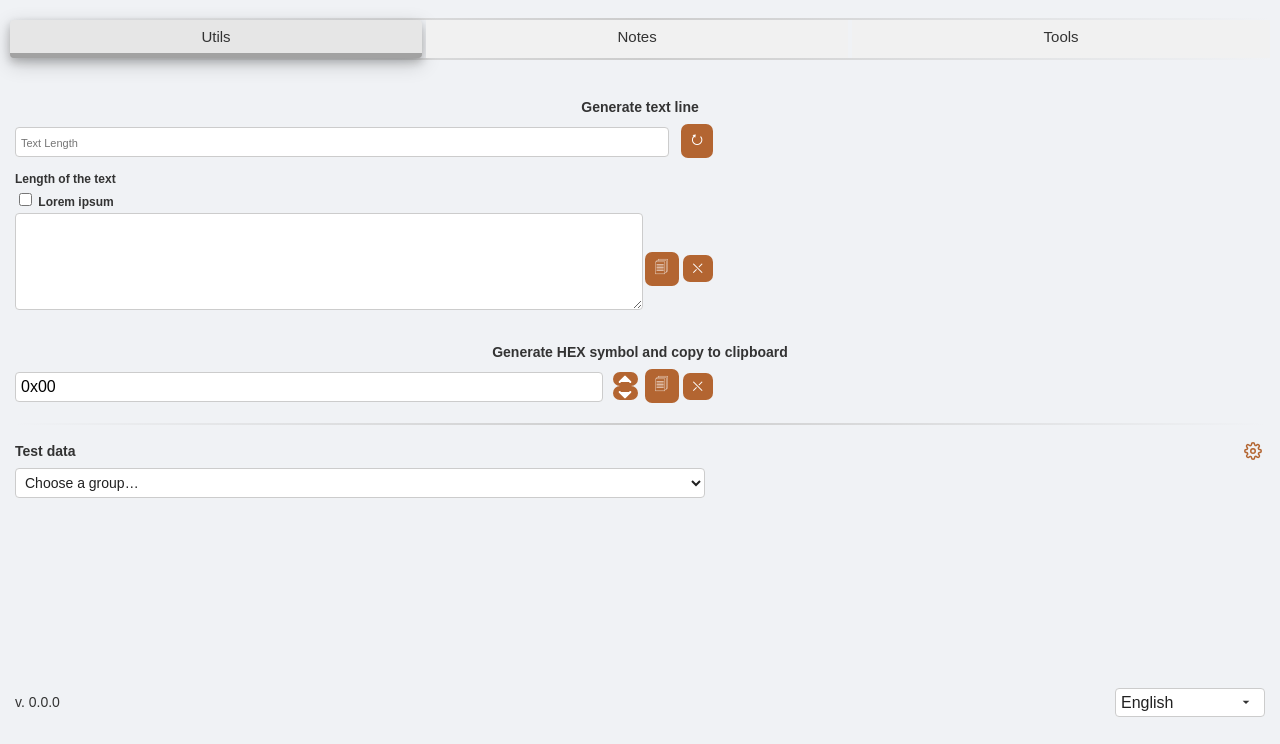
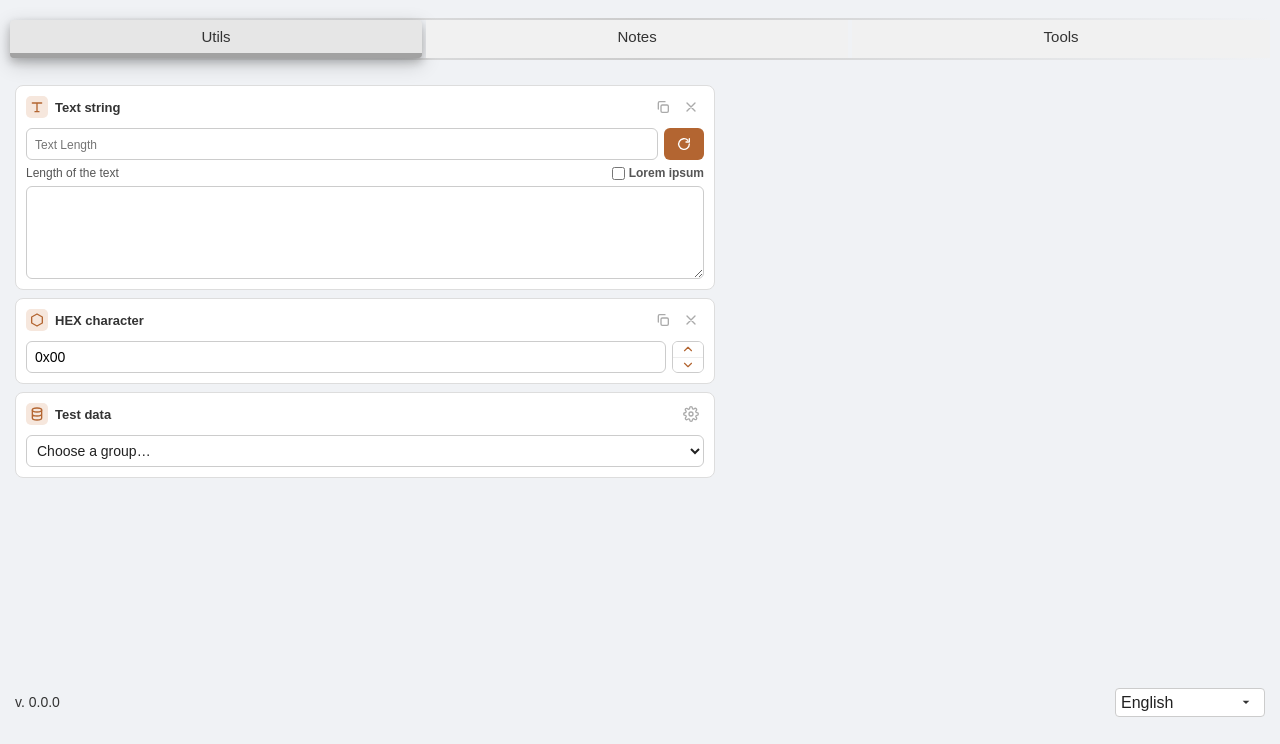
Before and after one commit to DenVilmont/QA-Utilities, a browser extension: page pages/index.html in a window 1280 px wide. Shown: the part 56-800 px from the top of the page. Drawn offline with Linux system fonts and the light colour scheme.

Commit message:
Utilities and Notes tabs as cards
- Every block (text string, HEX character, test data, notepad, saved
  values) is a white card: title with a small icon on the left, grey
  line icon buttons (copy, clear, settings) on the right.
- Filled orange buttons only for the main actions (generate, save).
- "Length of the text" and "Lorem ipsum" in one line; HEX up / down
  as one small bordered switch.
- Fields and text areas: 6 px corners, orange focus ring.
- Shorter titles: "Text string", "HEX character", "Saved values".
- Row icons use the same icon-button style as the card buttons;
  old notepad-header, settings-button and flex-height styles removed.

Co-Authored-By: Claude Opus 5.5 <noreply@anthropic.com>
Claude-Session: https://claude.ai/code/session_01SLgJpUCAEMqJXRgD9LH6sU

```diff
--- a/_locales/en/messages.json
+++ b/_locales/en/messages.json
@@ -9,13 +9,13 @@
       "message": "Enter anything to save"
    },
    "GenerateHEXsimbolAndCopy": {
-      "message": "Generate HEX symbol and copy to clipboard"
+      "message": "HEX character"
    },
    "NotSavedStorageFull": {
       "message": "Not saved: storage is full"
    },
    "SaveAndCopyValues": {
-      "message": "Save and Copy Values"
+      "message": "Saved values"
    },
    "WriteYourNotesHere": {
       "message": "Write your notes here..."
@@ -193,7 +193,7 @@
       "message": "Generate"
    },
    "generateTextLine": {
-      "message": "Generate text line"
+      "message": "Text string"
    },
    "gifSize": {
       "message": "GIF size (remembered for next time)"
--- a/_locales/pt/messages.json
+++ b/_locales/pt/messages.json
@@ -9,13 +9,13 @@
       "message": "Digite qualquer coisa para salvar"
    },
    "GenerateHEXsimbolAndCopy": {
-      "message": "Gerar símbolo HEX e copiar para a área de transferência"
+      "message": "Caractere HEX"
    },
    "NotSavedStorageFull": {
       "message": "Não salvo: o armazenamento está cheio"
    },
    "SaveAndCopyValues": {
-      "message": "Salvar e copiar valores"
+      "message": "Valores salvos"
    },
    "WriteYourNotesHere": {
       "message": "Escreva suas notas aqui..."
@@ -193,7 +193,7 @@
       "message": "Gerar"
    },
    "generateTextLine": {
-      "message": "Gerar linha de texto"
+      "message": "Linha de texto"
    },
    "gifSize": {
       "message": "Tamanho do GIF (fica guardado para a próxima vez)"
--- a/_locales/ru/messages.json
+++ b/_locales/ru/messages.json
@@ -9,13 +9,13 @@
       "message": "Введите что-нибудь для сохранения"
    },
    "GenerateHEXsimbolAndCopy": {
-      "message": "Создать HEX-символ и скопировать в буфер обмена"
+      "message": "HEX-символ"
    },
    "NotSavedStorageFull": {
       "message": "Не сохранено: хранилище переполнено"
    },
    "SaveAndCopyValues": {
-      "message": "Сохранить и скопировать значения"
+      "message": "Сохранённые значения"
    },
    "WriteYourNotesHere": {
       "message": "Напишите свои заметки здесь..."
@@ -193,7 +193,7 @@
       "message": "Создать"
    },
    "generateTextLine": {
-      "message": "Создать строку текста"
+      "message": "Строка текста"
    },
    "gifSize": {
       "message": "Размер GIF (запоминается на будущее)"
--- a/pages/index.html
+++ b/pages/index.html
@@ -18,62 +18,71 @@
     </div>
     <div class="content">
       <div class="tab-content tab1">
-        <div class="randomText">
-          <h3><span class="i18n" data-i18n="generateTextLine"></span></h3>
-          <div class="flex-height-container">
-            <input id="textLength" class="flex-height" type="text" data-i18n-placeholder="textLength" />
-            <button id="generateText" data-i18n-title="generate">&#x2b6e;</button>
+        <section class="card">
+          <div class="card-header">
+            <h3 class="card-title">
+              <svg class="card-title-icon" viewBox="0 0 24 24" aria-hidden="true"><path d="M5 6h14M12 6v13M9 19h6"/></svg>
+              <span class="i18n" data-i18n="generateTextLine"></span>
+            </h3>
+            <button id="copyRandomTextButton" class="icon-button" type="button" data-i18n-title="copy" data-i18n-aria-label="copy"><svg viewBox="0 0 24 24" aria-hidden="true"><rect x="9" y="9" width="11" height="11" rx="2"/><path d="M5 15V6a2 2 0 0 1 2-2h8"/></svg></button>
+            <button id="clearRandomTextButton" class="icon-button delete-btn" type="button" data-i18n-title="clear" data-i18n-aria-label="clear"><svg viewBox="0 0 24 24" aria-hidden="true"><path d="M6 6l12 12M18 6L6 18"/></svg></button>
           </div>
-          <h4>
-            <span class="i18n" data-i18n="lengthOfTheText"></span>
-            <span id="textLengthResult"></span>
-          </h4>
-          <h4>
-            <input type="checkbox" id="loremIpsumText">
-            <label for="loremIpsumText" class="i18n" data-i18n="loremIpsum"></label>
-          </h4>
-          <div class="flex-height-container">
-            <textarea id="randomTextTextarea" rows="5" cols="30"></textarea>
-            <button id="copyRandomTextButton" class="copyTextButton" data-i18n-title="copy">&#x1f5d0;</button>
-            <button id="clearRandomTextButton" class="clearTextButton" data-i18n-title="clear">&#x26cc;</button>
+          <div class="card-row">
+            <input id="textLength" type="text" data-i18n-placeholder="textLength" />
+            <button id="generateText" class="primary-button" type="button" data-i18n-title="generate" data-i18n-aria-label="generate">
+              <svg viewBox="0 0 24 24" aria-hidden="true"><path d="M20 12a8 8 0 1 1-2.3-5.6"/><path d="M20 4v5h-5"/></svg>
+            </button>
           </div>
-        </div>
+          <div class="card-row text-options">
+            <span class="text-length-info">
+              <span class="i18n" data-i18n="lengthOfTheText"></span><span id="textLengthResult"></span>
+            </span>
+            <label class="checkbox-label">
+              <input type="checkbox" id="loremIpsumText">
+              <span class="i18n" data-i18n="loremIpsum"></span>
+            </label>
+          </div>
+          <textarea id="randomTextTextarea" rows="5" cols="30"></textarea>
+        </section>
 
-        <div>
-          <h3><span class="i18n" data-i18n="GenerateHEXsimbolAndCopy"></span></h3>
-          <div class="flex-height-container hex-input-container">
-            <input id="hexCharText" class="flex-height" type="text" placeholder="0x1a" value="0x00"/>
+        <section class="card">
+          <div class="card-header">
+            <h3 class="card-title">
+              <svg class="card-title-icon" viewBox="0 0 24 24" aria-hidden="true"><path d="M12 3l8 4.5v9L12 21l-8-4.5v-9z"/></svg>
+              <span class="i18n" data-i18n="GenerateHEXsimbolAndCopy"></span>
+            </h3>
+            <button id="copyHexButton" class="icon-button" type="button" data-i18n-title="copy" data-i18n-aria-label="copy"><svg viewBox="0 0 24 24" aria-hidden="true"><rect x="9" y="9" width="11" height="11" rx="2"/><path d="M5 15V6a2 2 0 0 1 2-2h8"/></svg></button>
+            <button id="clearHexButton" class="icon-button delete-btn" type="button" data-i18n-title="clear" data-i18n-aria-label="clear"><svg viewBox="0 0 24 24" aria-hidden="true"><path d="M6 6l12 12M18 6L6 18"/></svg></button>
+          </div>
+          <div class="card-row">
+            <input id="hexCharText" type="text" placeholder="0x1a" value="0x00"/>
             <div class="hex-controls">
-              <button id="hexUp" class="hex-btn" data-i18n-title="hexUp">
-                <svg width="16" height="16" viewBox="0 0 24 24" fill="white" xmlns="http://www.w3.org/2000/svg">
-                  <path d="M4 15l8-8 8 8" stroke="white" stroke-width="3" stroke-linecap="round" stroke-linejoin="round"/>
-                </svg>
+              <button id="hexUp" class="hex-btn" type="button" data-i18n-title="hexUp">
+                <svg viewBox="0 0 24 24" aria-hidden="true"><path d="M6 15l6-6 6 6"/></svg>
               </button>
-              <button id="hexDown" class="hex-btn" data-i18n-title="hexDown">
-                <svg width="16" height="16" viewBox="0 0 24 24" fill="white" xmlns="http://www.w3.org/2000/svg">
-                  <path d="M4 9l8 8 8-8" stroke="white" stroke-width="3" stroke-linecap="round" stroke-linejoin="round"/>
-                </svg>
+              <button id="hexDown" class="hex-btn" type="button" data-i18n-title="hexDown">
+                <svg viewBox="0 0 24 24" aria-hidden="true"><path d="M6 9l6 6 6-6"/></svg>
               </button>
             </div>
-            <button id="copyHexButton" class="copyTextButton" data-i18n-title="copy">&#x1f5d0;</button>
-            <button id="clearHexButton" class="clearTextButton" data-i18n-title="clear">&#x26cc;</button>
           </div>
-        </div>
-        <div class="divider"></div>
+        </section>
 
-        <div class="test-data">
-          <h3 class="section-header">
-            <span class="i18n" data-i18n="testData"></span>
-            <button id="testDataSettingsButton" class="settings-button" type="button" data-i18n-title="testDataSettings" data-i18n-aria-label="testDataSettings">
+        <section class="card test-data">
+          <div class="card-header">
+            <h3 class="card-title">
+              <svg class="card-title-icon" viewBox="0 0 24 24" aria-hidden="true"><ellipse cx="12" cy="6" rx="7" ry="3"/><path d="M5 6v12c0 1.7 3.1 3 7 3s7-1.3 7-3V6M5 12c0 1.7 3.1 3 7 3s7-1.3 7-3"/></svg>
+              <span class="i18n" data-i18n="testData"></span>
+            </h3>
+            <button id="testDataSettingsButton" class="icon-button" type="button" data-i18n-title="testDataSettings" data-i18n-aria-label="testDataSettings">
               <svg viewBox="0 0 24 24" aria-hidden="true">
                 <circle cx="12" cy="12" r="3"/>
                 <path d="M19.4 15a1.7 1.7 0 0 0 .3 1.8l.1.1a2 2 0 1 1-2.8 2.8l-.1-.1a1.7 1.7 0 0 0-1.8-.3 1.7 1.7 0 0 0-1 1.5V21a2 2 0 1 1-4 0v-.1a1.7 1.7 0 0 0-1.1-1.5 1.7 1.7 0 0 0-1.8.3l-.1.1a2 2 0 1 1-2.8-2.8l.1-.1a1.7 1.7 0 0 0 .3-1.8 1.7 1.7 0 0 0-1.5-1H3a2 2 0 1 1 0-4h.1a1.7 1.7 0 0 0 1.5-1.1 1.7 1.7 0 0 0-.3-1.8l-.1-.1a2 2 0 1 1 2.8-2.8l.1.1a1.7 1.7 0 0 0 1.8.3H9a1.7 1.7 0 0 0 1-1.5V3a2 2 0 1 1 4 0v.1a1.7 1.7 0 0 0 1 1.5 1.7 1.7 0 0 0 1.8-.3l.1-.1a2 2 0 1 1 2.8 2.8l-.1.1a1.7 1.7 0 0 0-.3 1.8V9a1.7 1.7 0 0 0 1.5 1H21a2 2 0 1 1 0 4h-.1a1.7 1.7 0 0 0-1.5 1z"/>
               </svg>
             </button>
-          </h3>
-          <div class="flex-height-container">
+          </div>
+          <div class="card-row">
             <select id="testDataGroupSelect" class="test-data-select"></select>
-            <button id="clearTestDataGroupButton" class="clearTextButton" type="button" data-i18n-title="testDataHideValues" hidden>&#x26cc;</button>
+            <button id="clearTestDataGroupButton" class="icon-button delete-btn" type="button" data-i18n-title="testDataHideValues" data-i18n-aria-label="testDataHideValues" hidden><svg viewBox="0 0 24 24" aria-hidden="true"><path d="M6 6l12 12M18 6L6 18"/></svg></button>
           </div>
           <div id="insertModeButtons" class="insert-modes" hidden>
             <button type="button" class="insert-mode-button active" data-mode="copy" data-i18n="insertModeCopy" data-i18n-title="insertModeCopyHint"></button>
@@ -81,21 +90,34 @@
             <button type="button" class="insert-mode-button" data-mode="bypass" data-i18n="insertModeBypass" data-i18n-title="insertModeBypassHint"></button>
           </div>
           <div id="testDataValues" class="test-data-values"></div>
-        </div>
+        </section>
       </div>
 
       <div class="tab-content tab2">
-        <h3 class="notepad-header">
-          <span class="i18n" data-i18n="notepad"></span>
-          <button id="clearNotebookButton" class="clearTextButton" data-i18n-title="clear">&#x26cc;</button>
-        </h3>
-        <textarea id="notebook" rows="10" cols="30" data-i18n-placeholder="WriteYourNotesHere"></textarea>
-        <h3><span class="i18n" data-i18n="SaveAndCopyValues"></span></h3>
-        <div class="flex-height-container">
-          <input id="valueInput" class="flex-height" type="text" data-i18n-placeholder="EnterValueToSave">
-          <button id="saveValueButton" class="i18n" data-i18n="save"></button>
-        </div>
-        <div id="savedValues" class="value-card" role="list"></div>
+        <section class="card">
+          <div class="card-header">
+            <h3 class="card-title">
+              <svg class="card-title-icon" viewBox="0 0 24 24" aria-hidden="true"><path d="M6 3h9l4 4v14H6z"/><path d="M9 10h7M9 14h7M9 18h4"/></svg>
+              <span class="i18n" data-i18n="notepad"></span>
+            </h3>
+            <button id="clearNotebookButton" class="icon-button delete-btn" type="button" data-i18n-title="clear" data-i18n-aria-label="clear"><svg viewBox="0 0 24 24" aria-hidden="true"><path d="M6 6l12 12M18 6L6 18"/></svg></button>
+          </div>
+          <textarea id="notebook" rows="10" cols="30" data-i18n-placeholder="WriteYourNotesHere"></textarea>
+        </section>
+
+        <section class="card">
+          <div class="card-header">
+            <h3 class="card-title">
+              <svg class="card-title-icon" viewBox="0 0 24 24" aria-hidden="true"><path d="M7 3h10v18l-5-4-5 4z"/></svg>
+              <span class="i18n" data-i18n="SaveAndCopyValues"></span>
+            </h3>
+          </div>
+          <div class="card-row">
+            <input id="valueInput" type="text" data-i18n-placeholder="EnterValueToSave">
+            <button id="saveValueButton" class="primary-button i18n" type="button" data-i18n="save"></button>
+          </div>
+          <div id="savedValues" class="value-card" role="list"></div>
+        </section>
       </div>
       <div class="tab-content tab3">
         <h3><span class="i18n" data-i18n="screenshot"></span></h3>
--- a/scripts/value-row.js
+++ b/scripts/value-row.js
@@ -85,7 +85,7 @@ const DELETE_ICON = '<svg viewBox="0 0 24 24" aria-hidden="true"><path d="M6 6l1
 function createIconButton(className, action, titleKey, icon) {
   const button = document.createElement('button');
   button.type = 'button';
-  button.className = `value-row-icon ${className}`;
+  button.className = `icon-button ${className}`;
   button.setAttribute('data-action', action);
   button.setAttribute('data-i18n-title', titleKey);
   button.setAttribute('data-i18n-aria-label', titleKey);
--- a/styles/main.css
+++ b/styles/main.css
@@ -22,26 +22,25 @@ h3 {
     text-align: center;
 }
 
-/* "Length of the text" and "Lorem ipsum" under the text generator: without the big default h4 margins. */
-.randomText h4 {
-    margin: 4px 0;
-}
-
 input[type="text"] {
-    padding: 5px;
+    padding: 5px 8px;
     border: 1px solid #ccc;
-    border-radius: 4px;
-    font-size: 16px;
+    border-radius: 6px;
+    font-size: 14px;
     width: 100px;
     box-sizing: border-box;
     margin-bottom: 5px;
 }
-input[type="text"].flex-height{
-    flex: 1;
-    margin-right: 10px;
+
+input[type="text"]:focus,
+textarea:focus,
+select:focus {
+    border-color: #b36531;
+    outline: none;
+    box-shadow: 0 0 0 2px rgba(179, 101, 49, 0.2);
 }
 input::placeholder {
-    font-size: 11px;
+    font-size: 12px;
     color: #757575;
   }
 button{
@@ -58,13 +57,6 @@ button{
     border-radius: 7px;
     transition: background-color 0.3s ease;
 }
-button.hex-btn {
-    height: 14px;
-    width: 25px;
-    padding: 0px 2px;
-    margin: 0px 5px 0px 0px;
-}
-
 button:hover {
     background-color: #784b1e;
 }
@@ -169,19 +161,157 @@ button:active {
 }
 
 textarea {
+    display: block;
     width: 100%;
-    padding: 10px;
-    margin-bottom: 20px;
+    padding: 8px;
+    margin: 0;
     border: 1px solid #ccc;
-    border-radius: 4px;
+    border-radius: 6px;
     box-sizing: border-box;
     min-height: 50px;
+    font-family: inherit;
+    font-size: 13px;
     resize: vertical;
 }
-.flex-height-container {
+
+/* ---------- Cards (Utilities and Notes tabs): a block with a title and small icon buttons on the right ---------- */
+
+.card {
+    max-width: 700px;
+    margin-bottom: 8px;
+    padding: 8px 10px 10px;
+    background-color: #fff;
+    border: 1px solid #ddd;
+    border-radius: 8px;
+    box-sizing: border-box;
+}
+
+.card-header {
     display: flex;
     align-items: center;
-    max-width: 700px;
+    gap: 2px;
+    margin-bottom: 8px;
+}
+
+h3.card-title {
+    display: flex;
+    flex: 1;
+    align-items: center;
+    gap: 7px;
+    min-width: 0;
+    margin: 0;
+    font-size: 13px;
+    text-align: left;
+}
+
+.card-title-icon {
+    flex: 0 0 auto;
+    width: 22px;
+    height: 22px;
+    padding: 3px;
+    box-sizing: border-box;
+    border-radius: 5px;
+    background-color: #f6e7dd;
+}
+
+/* Line icons of the cards and their buttons. */
+.card-title-icon,
+button.icon-button svg,
+button.primary-button svg,
+button.hex-btn svg {
+    fill: none;
+    stroke: #b36531;
+    stroke-width: 2;
+    stroke-linecap: round;
+    stroke-linejoin: round;
+}
+
+.card-row {
+    display: flex;
+    align-items: center;
+    gap: 6px;
+    margin-bottom: 6px;
+}
+
+.card-row:last-child {
+    margin-bottom: 0;
+}
+
+.card-row input[type="text"],
+.card-row select {
+    flex: 1;
+    min-width: 0;
+    height: 32px;
+    margin: 0;
+}
+
+/* Small grey icon button (copy, clear, settings); orange under the mouse, red for clear / delete. */
+button.icon-button {
+    display: flex;
+    flex: 0 0 auto;
+    margin: 0;
+    padding: 5px;
+    border-radius: 6px;
+    background: none;
+}
+
+button.icon-button svg {
+    width: 16px;
+    height: 16px;
+    stroke: #aaa;
+}
+
+button.icon-button:hover {
+    background-color: #f6e7dd;
+}
+
+button.icon-button:hover svg {
+    stroke: #b36531;
+}
+
+button.icon-button.delete-btn:hover {
+    background-color: #fdecea;
+}
+
+button.icon-button.delete-btn:hover svg {
+    stroke: #c62828;
+}
+
+/* The main action of a card (generate, save): filled orange. */
+button.primary-button {
+    display: flex;
+    align-items: center;
+    justify-content: center;
+    flex: 0 0 auto;
+    height: 32px;
+    min-width: 38px;
+    margin: 0;
+    padding: 0 12px;
+    border-radius: 6px;
+}
+
+button.primary-button svg {
+    width: 16px;
+    height: 16px;
+    stroke: #fff;
+}
+
+.text-options {
+    justify-content: space-between;
+    color: #555;
+}
+
+.checkbox-label {
+    display: flex;
+    align-items: center;
+    gap: 4px;
+    font-weight: bold;
+    cursor: pointer;
+}
+
+.checkbox-label input {
+    margin: 0;
+    accent-color: #b36531;
 }
 
 /* ---------- Lists of values to copy (saved values, test data), see scripts/value-row.js ---------- */
@@ -256,38 +386,9 @@ button.value-row-main:hover {
     background: none;
 }
 
-button.value-row-icon {
-    display: flex;
-    flex: 0 0 auto;
-    margin: 0;
-    padding: 5px;
-    border-radius: 6px;
-    color: #bbb;
-    background: none;
-}
-
-button.value-row-icon svg {
-    width: 16px;
-    height: 16px;
-    fill: none;
-    stroke: currentColor;
-    stroke-width: 2;
-    stroke-linecap: round;
-    stroke-linejoin: round;
-}
-
-.value-row:hover button.copy-btn,
-button.value-row-icon.copy-btn:hover {
-    color: #b36531;
-}
-
-button.value-row-icon:hover {
-    background-color: #f6e7dd;
-}
-
-button.delete-btn:hover {
-    color: #c62828;
-    background-color: #fdecea;
+/* The icons of a row are icon buttons (see "Cards"); the copy icon turns orange with the whole row. */
+.value-row:hover button.copy-btn svg {
+    stroke: #b36531;
 }
 
 .value-label {
@@ -296,16 +397,6 @@ button.delete-btn:hover {
     color: #999;
 }
 
-.notepad-header,
-.section-header {
-    display: flex;
-    justify-content: space-between;
-    align-items: center;
-}
-
-.notepad-header .clearTextButton {
-    margin-left: auto;
-}
 
 /* A saved value that is already in the list blinks red. */
 @keyframes flash {
@@ -318,16 +409,38 @@ button.delete-btn:hover {
     animation: flash 1s;
 }
 
-.hex-input-container {
-    display: flex;
-    align-items: center;
-    position: relative;
-}
-
+/* Up / down next to the HEX field: one small bordered switch. */
 .hex-controls {
     display: flex;
     flex-direction: column;
-    margin: 0px 0px 6px 0px;
+    flex: 0 0 auto;
+    overflow: hidden;
+    border: 1px solid #ccc;
+    border-radius: 6px;
+}
+
+button.hex-btn {
+    display: flex;
+    justify-content: center;
+    width: 30px;
+    height: 15px;
+    margin: 0;
+    padding: 0;
+    border-radius: 0;
+    background-color: #fff;
+}
+
+button.hex-btn + button.hex-btn {
+    border-top: 1px solid #eee;
+}
+
+button.hex-btn:hover {
+    background-color: #f6e7dd;
+}
+
+button.hex-btn svg {
+    width: 14px;
+    height: 14px;
 }
 
 
@@ -576,56 +689,32 @@ button.reload-timer-remove:hover {
 
 /* ---------- Test data (Utilities tab) ---------- */
 
-button.settings-button {
-    display: flex;
-    margin: 0;
-    padding: 3px;
-    color: #b36531;
-    background: none;
+select.test-data-select {
+    padding: 0 6px;
+    border: 1px solid #ccc;
     border-radius: 6px;
-}
-
-button.settings-button:hover {
-    background-color: #f6e7dd;
-}
-
-button.settings-button svg {
-    width: 18px;
-    height: 18px;
-    fill: none;
-    stroke: currentColor;
-    stroke-width: 2;
-    stroke-linecap: round;
-    stroke-linejoin: round;
-}
-
-select.test-data-select {
-    flex: 1;
-    min-width: 0;
-    margin: 0 10px 5px 0;
-    padding: 5px;
-    border: 1px solid #ccc;
-    border-radius: 4px;
     font-size: 14px;
     background-color: white;
     color: #212121;
 }
 
 /* Copy / Type / Bypass: what a click on a test value does. */
+.test-data .card-row {
+    margin-bottom: 0;
+}
+
 .insert-modes {
     display: flex;
     gap: 4px;
-    max-width: 700px;
-    margin-bottom: 4px;
+    margin-top: 6px;
+}
+
+.test-data-values:not(:empty) {
+    margin-top: 6px;
 }
 
 button.insert-mode-button {
     flex: 1;
-}
-
-select.test-data-select:focus {
-    border-color: #3f51b5;
-    outline: none;
 }
 
 /* Subgroup title: colour instead of extra space. */
@@ -637,7 +726,7 @@ select.test-data-select:focus {
 }
 
 .test-data-section-title:first-child {
-    margin-top: 2px;
+    margin-top: 0;
 }
 
 .test-data-section-count {
```
